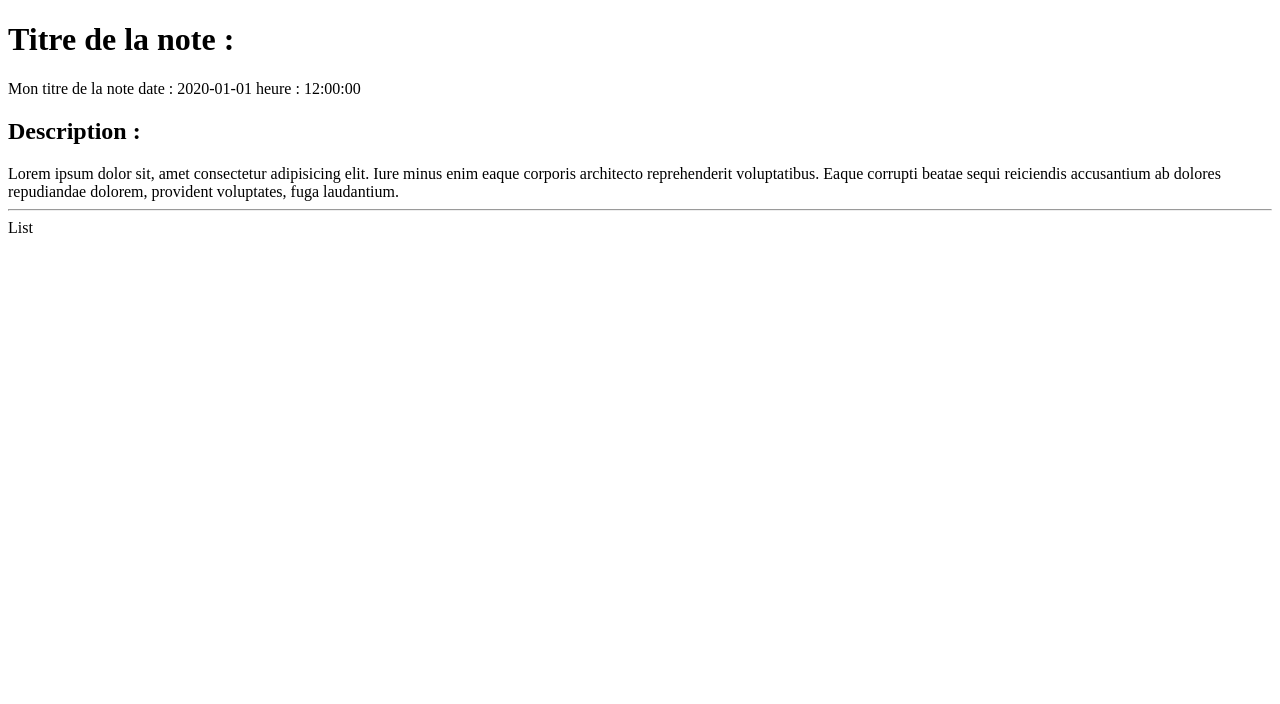
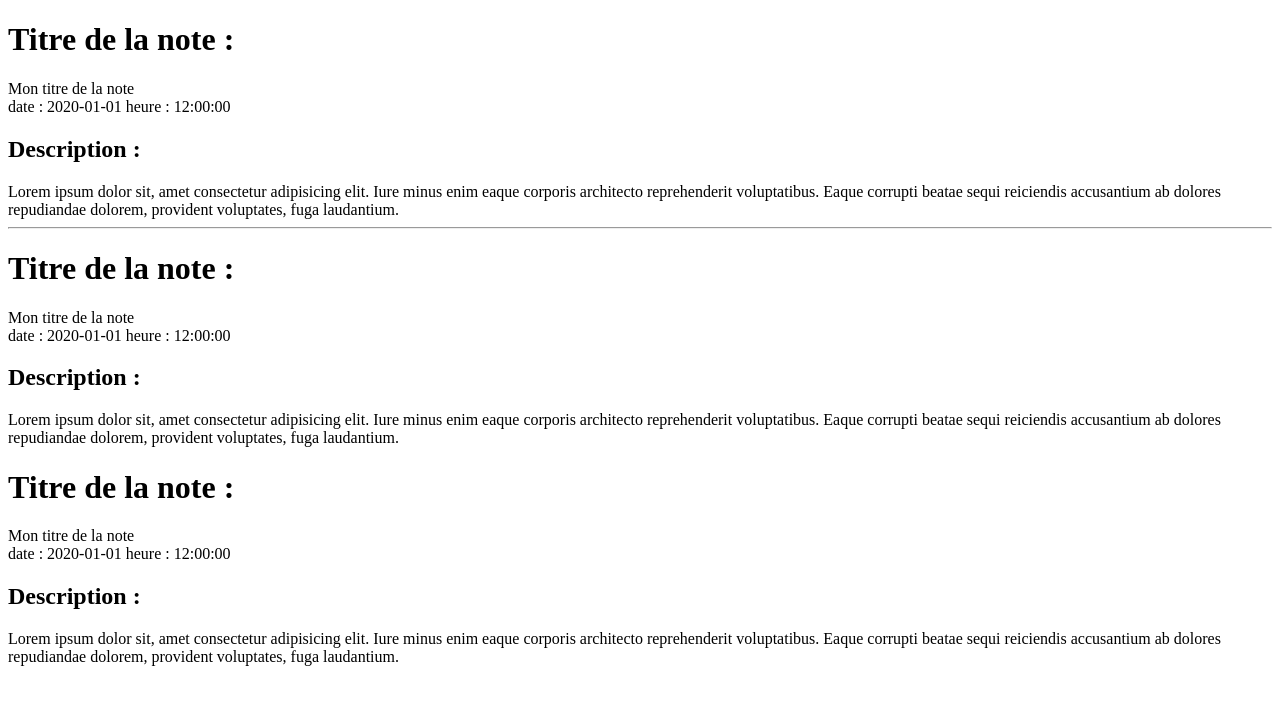
Before and after one commit to Tontitur/202012_Formation_JS, a website: page index.html in a window 1280 px wide. Drawn offline with Linux system fonts and the light colour scheme.

Commit message:
Base de travail de structure

```diff
--- a/index.html
+++ b/index.html
@@ -1,23 +1,47 @@
 <!DOCTYPE html>
 <html lang="fr">
+
 <head>
     <meta charset="UTF-8">
     <meta name="viewport" content="width=device-width, initial-scale=1.0">
     <title>Mes Post-it</title>
 </head>
+
 <body>
     <div id="main">
         <div id="editor">
             <div id="formulaire">
                 <h1>Titre de la note :</h1>
-                Mon titre de la note
+                Mon titre de la note<br/>
                 date : 2020-01-01 heure : 12:00:00
                 <h2>Description :</h2>
-                Lorem ipsum dolor sit, amet consectetur adipisicing elit. Iure minus enim eaque corporis architecto reprehenderit voluptatibus. Eaque corrupti beatae sequi reiciendis accusantium ab dolores repudiandae dolorem, provident voluptates, fuga laudantium.
+                Lorem ipsum dolor sit, amet consectetur adipisicing elit. Iure minus enim eaque corporis architecto
+                reprehenderit voluptatibus. Eaque corrupti beatae sequi reiciendis accusantium ab dolores repudiandae
+                dolorem, provident voluptates, fuga laudantium.
 
             </div>
-        <hr/>
-        <div id="list">List</div>
-    </div>
+            <hr />
+            <div id="list">
+                <div class="postit">
+                    <h1>Titre de la note :</h1>
+                    Mon titre de la note<br/>
+                    date : 2020-01-01 heure : 12:00:00
+                    <h2>Description :</h2>
+                    Lorem ipsum dolor sit, amet consectetur adipisicing elit. Iure minus enim eaque corporis architecto
+                    reprehenderit voluptatibus. Eaque corrupti beatae sequi reiciendis accusantium ab dolores
+                    repudiandae dolorem, provident voluptates, fuga laudantium.
+                </div>
+                <div class="postit">
+                    <h1>Titre de la note :</h1>
+                    Mon titre de la note<br/>
+                    date : 2020-01-01 heure : 12:00:00
+                    <h2>Description :</h2>
+                    Lorem ipsum dolor sit, amet consectetur adipisicing elit. Iure minus enim eaque corporis architecto
+                    reprehenderit voluptatibus. Eaque corrupti beatae sequi reiciendis accusantium ab dolores
+                    repudiandae dolorem, provident voluptates, fuga laudantium.
+                </div>
+            </div>
+        </div>
 </body>
+
 </html>
```
